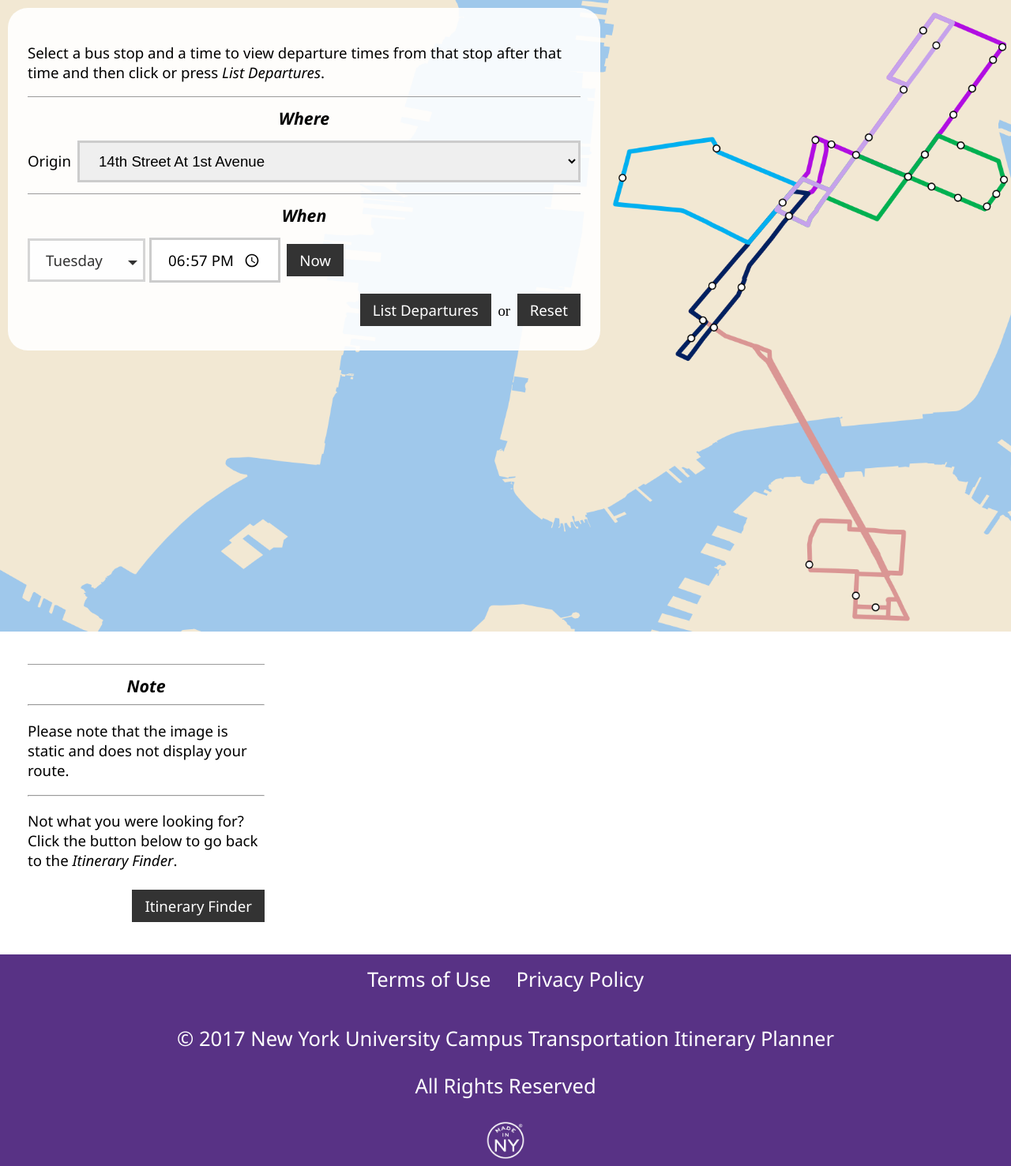
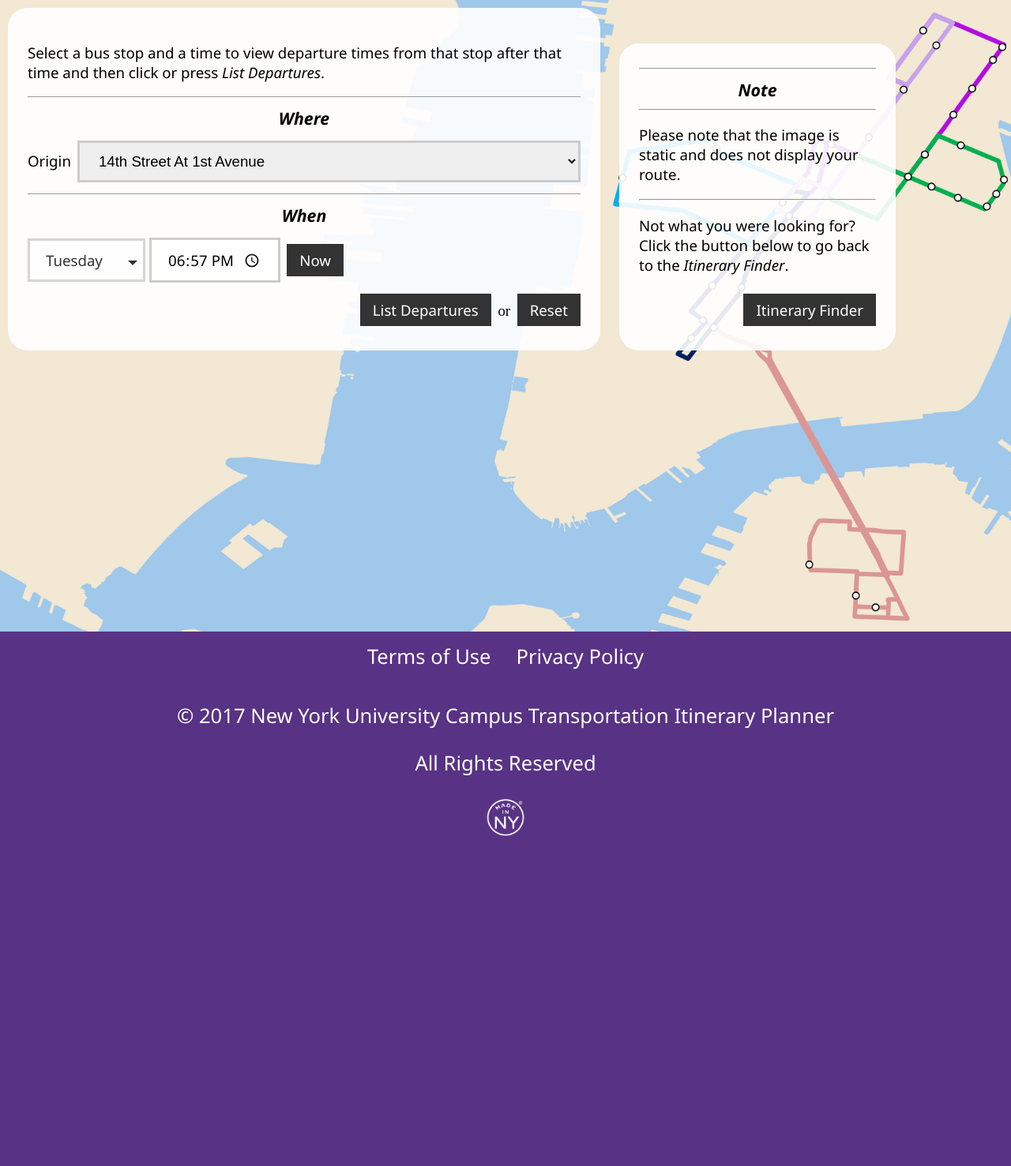
Before and after one commit to itineraries/flask-app, a Flask app: page /departures in a window 1280 px wide. Shown: the part 63-1540 px from the top of the page at 79% size. After the commit the page ends 1122 px from the top, so only its background shows below. Run offline with Flask 2, Linux system fonts and the light colour scheme; parts of the project's set-up code (start-up, migrations or seed data) failed here and were passed over.

Commit message:
Moved body > div.first-departures-image-form-two.form-container into #first-departures-image on departure lister

```diff
--- a/ctip/static/style.css
+++ b/ctip/static/style.css
@@ -416,6 +416,7 @@ html, body {
 .first-departures-image-form-two {
     width: auto;
     max-width: 300px;
+	vertical-align: bottom;
 }
 
 .first-departures-image-form-two label {
--- a/ctip/templates/departures.html
+++ b/ctip/templates/departures.html
@@ -86,7 +86,6 @@
 					</div>
 				</form>
 			</div>
-		</div>
 			<div class="first-departures-image-form-two form-container">
 				<h1 align="center">Note</h1>
 				<hr>
@@ -95,6 +94,7 @@
 				<p>Not what you were looking for? Click the button below to go back to the <i>Itinerary Finder</i>.</p>
 				<div class="form-actions">
 					<a href="/" class="link-button">Itinerary Finder</a>
+				</div>
 			</div>
 		</div>
 		<div id="output">{{ output_escaped|safe }}</div>
```
Lines whose indentation alone changed are shown as unchanged.
